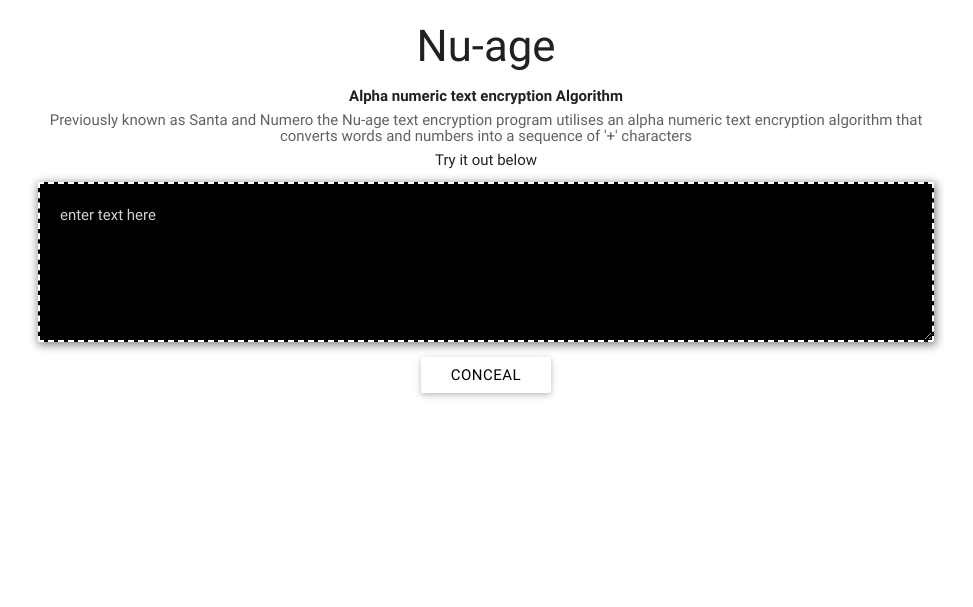
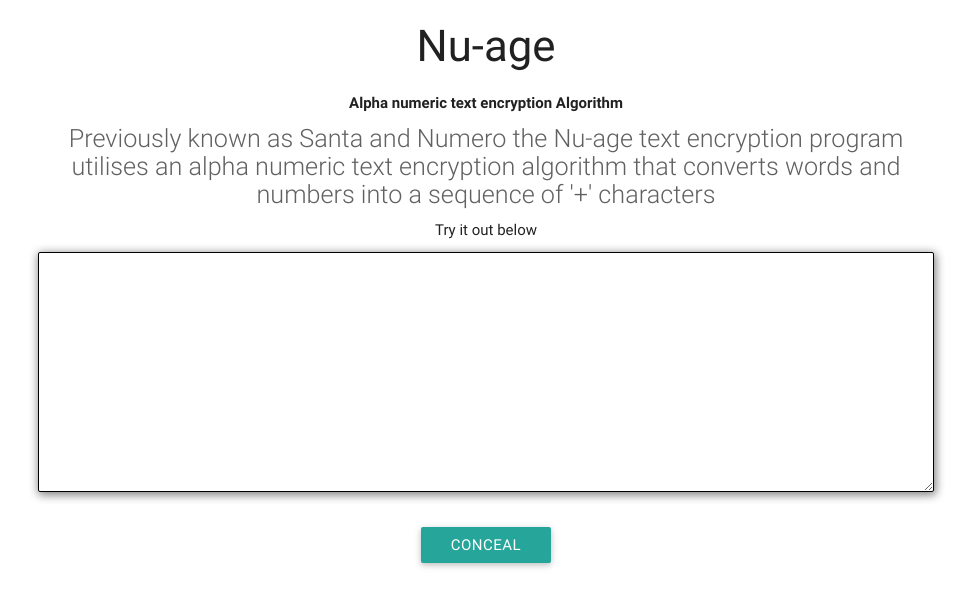
Before and after one commit to AyabongaQwabi/Nu-Age, a Node server app: page / in a window 1280 px wide. Shown: the top 607 px of the page, without its empty margins (154-1127 px from the left). Run offline with Node 20, Linux system fonts and the light colour scheme; some libraries are stand-ins or nearby versions.

Commit message:
Fixed home page grid

```diff
--- a/app.js
+++ b/app.js
@@ -23,7 +23,7 @@ app.post('/conceal', function(req, res) {
     var text = req.body.text;
     var concealer = new conceal();
     if (text == '') {
-        res.render('index',{action:'conceal',method:'post',message:"Empty text",err:true})
+        res.render('index',{action:'conceal',method:'post',err:"Empty text"})
     } else {
 				res.render('index',{action:'unseal',method:'post',message:concealer.conceal(text)})
     }
--- a/package.json
+++ b/package.json
@@ -6,7 +6,10 @@
   "directories": {
     "test": "test"
   },
-  "dependencies": {},
+  "dependencies": {
+    "express": "^4.14.0",
+    "express-handlebars": "^3.0.0"
+  },
   "devDependencies": {
     "mocha": "^2.4.5"
   },
--- a/public/css/style.css
+++ b/public/css/style.css
@@ -25,8 +25,7 @@ nav .brand-logo {
 	overflow: visible;
 }
 .box{
-  width:100%;
-  height:20%;
-  border: 2px dashed;
+  height:30%;
+  border: 1px solid;
   box-shadow:1px 2px 10px 1px grey;
 }
--- a/views/index.handlebars
+++ b/views/index.handlebars
@@ -1,19 +1,33 @@
-
-
 <div class='center'>
     <div class='row'>
         <div class='col s12 m12 container center'>
+            <div class='col s12 m12'>
                 <h3> Nu-age </h3>
+            </div>
+            <div class='col s12 m12'>
                 <h6><b> Alpha numeric text encryption Algorithm</b> </h6>
+            </div>
+            <div class='col s12 m12'>
+                <h6 class='grey-text text-darken-2 flow-text'>Previously known as Santa and Numero the Nu-age text encryption program utilises an alpha numeric text encryption algorithm that converts words and numbers into a sequence of '+' characters</h6>
+            </div>
+            <div class='col s12 m12'>
+                <h6> Try it out below </h6>
+            </div>
 
-      <h6 class='grey-text text-darken-2'>Previously known as Santa and Numero the Nu-age text encryption program utilises an alpha numeric text encryption algorithm that converts words and numbers into a sequence of '+' characters</h6>
-			<h6> Try it out below </h6>
-			<form action={{action}} method={{method}}>
-				<textarea type='text' name='text' id='conceal' class='box  card-panel black white-text' placeholder="enter text here">{{message}}</textarea>
+
                 <div class='col s12 m12'>
-	        <input class='btn white black-text' type='submit' value={{action}}>  </input>
+                    <form action= {{action}} method= {{method}}>
+                        <div class='row'>
+                            <textarea type='text' name='text' id='conceal' class='box card-panel black-text' placeholder= {{err}}>{{ message}}</textarea>
+                        </div>
+                        <div class='row'>
+                            <div class='container'>
+                                <input class='btn' type='submit' value= {{action}}> </input>
+                            </div>
                         </div>
                     </form>
                 </div>
+
         </div>
     </div>
+</div>
```
Lines whose indentation alone changed are shown as unchanged.
